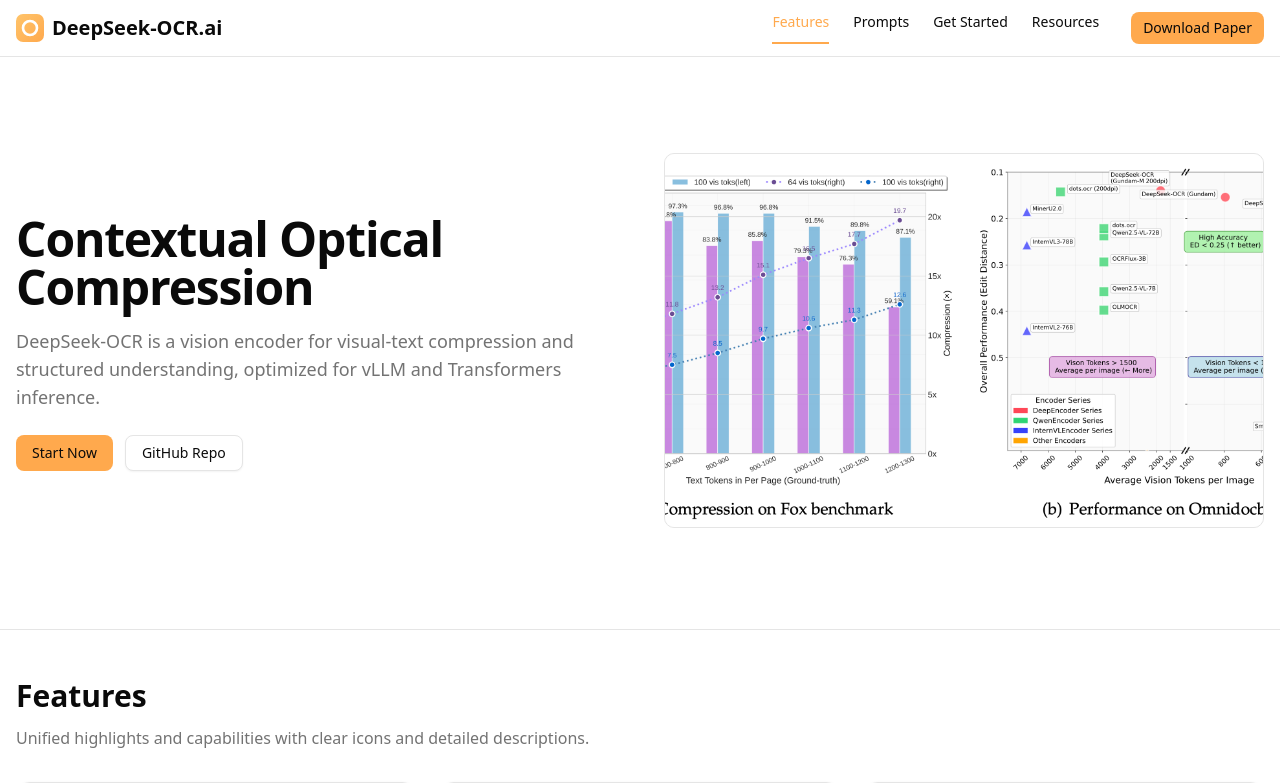
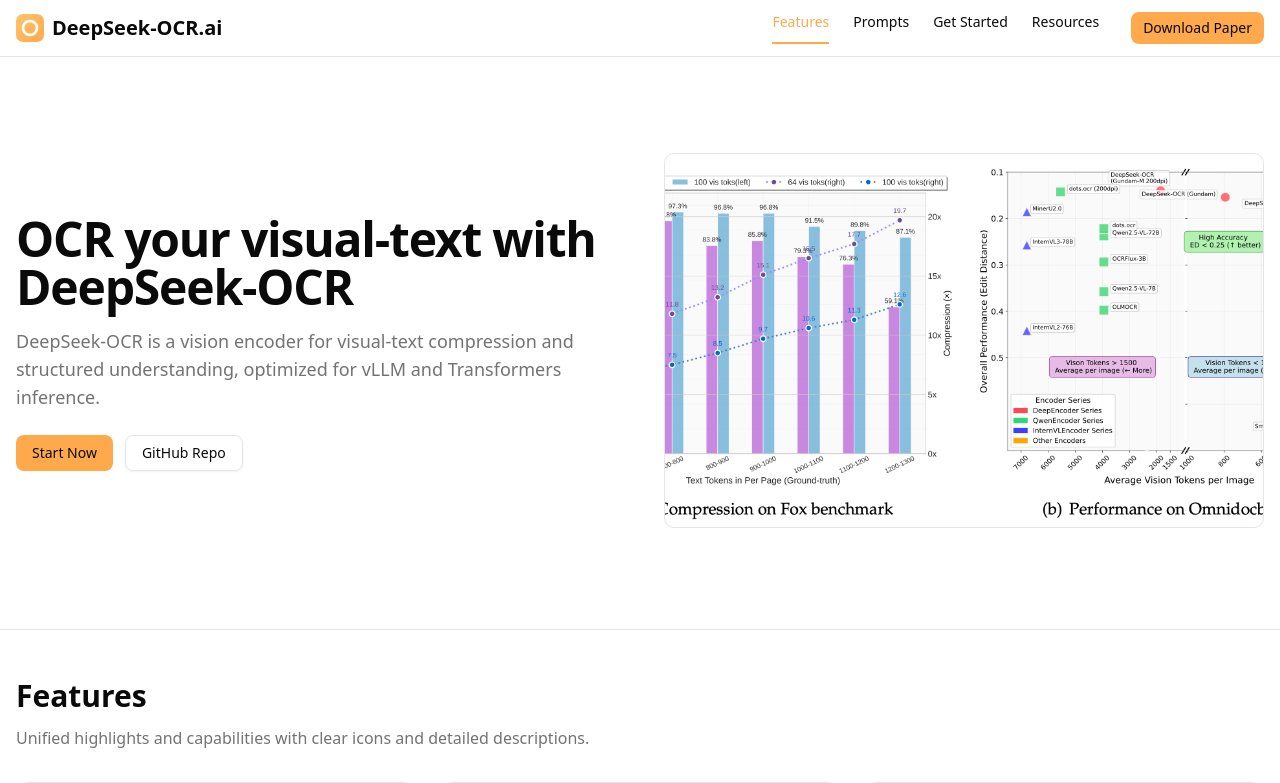
Before and after one commit to cmingxu/deepseek-ocr.ai, a Next.js app: page / in a window 1280 px wide. Shown: the top 783 px of the page. Built offline with nearby package versions, Linux system fonts and the light colour scheme; no server answers.

Commit message:
changes
Signed-off-by: kevin.xu <cming.xu@gmail.com>

```diff
--- a/src/app/page.tsx
+++ b/src/app/page.tsx
@@ -110,7 +110,7 @@
         <div className="grid gap-8 md:grid-cols-2 md:gap-12 items-center">
           <div>
             <h1 className="text-4xl md:text-5xl font-bold tracking-tight">
-              Contextual Optical Compression
+              OCR your visual-text with DeepSeek-OCR
             </h1>
             <p className="mt-4 text-muted-foreground text-lg">
               DeepSeek-OCR is a vision encoder for visual-text compression and structured understanding, optimized for vLLM and Transformers inference.
```
